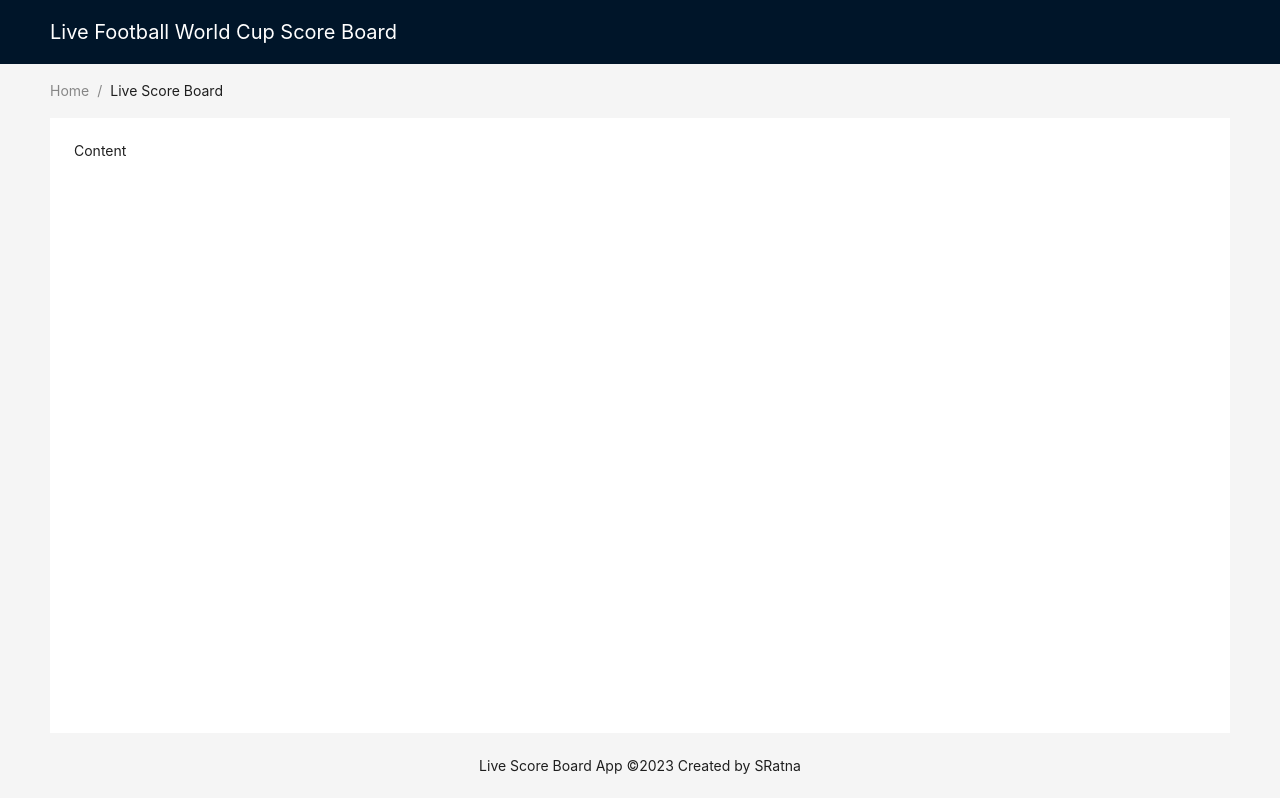
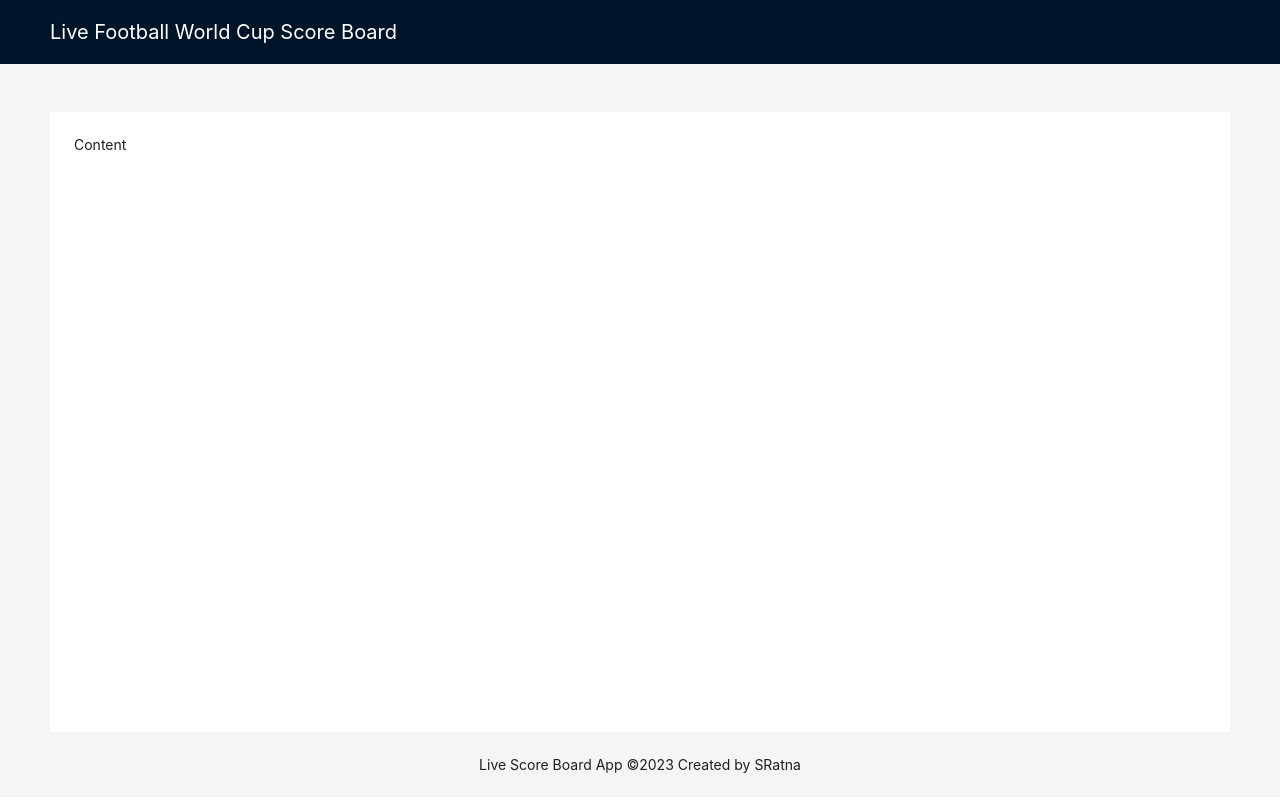
Before and after one commit to SRatna/live-scoreboard-app, a React (Vite) app: page / in a window 1280 px wide. Built offline with nearby package versions, Linux system fonts and the light colour scheme.

Commit message:
remove breadcrump component

```diff
--- a/src/App.css
+++ b/src/App.css
@@ -1,6 +1,7 @@
 .site-layout-content {
-  min-height: calc(100vh - 185px);
+  min-height: calc(100vh - 180px);
   padding: 24px;
+  margin-top: 48px;
 }
 
 .logo {
--- a/src/App.tsx
+++ b/src/App.tsx
@@ -1,4 +1,4 @@
-import { Breadcrumb, Layout, Menu, theme } from 'antd';
+import { Breadcrumb, Layout, theme } from 'antd';
 const { Header, Content, Footer } = Layout;
 import './App.css';
 
@@ -18,14 +18,6 @@ const App = () => {
           padding: '0 50px',
         }}
       >
-        <Breadcrumb
-          style={{
-            margin: '16px 0',
-          }}
-        >
-          <Breadcrumb.Item>Home</Breadcrumb.Item>
-          <Breadcrumb.Item>Live Score Board</Breadcrumb.Item>
-        </Breadcrumb>
         <div
           className="site-layout-content"
           style={{
```
